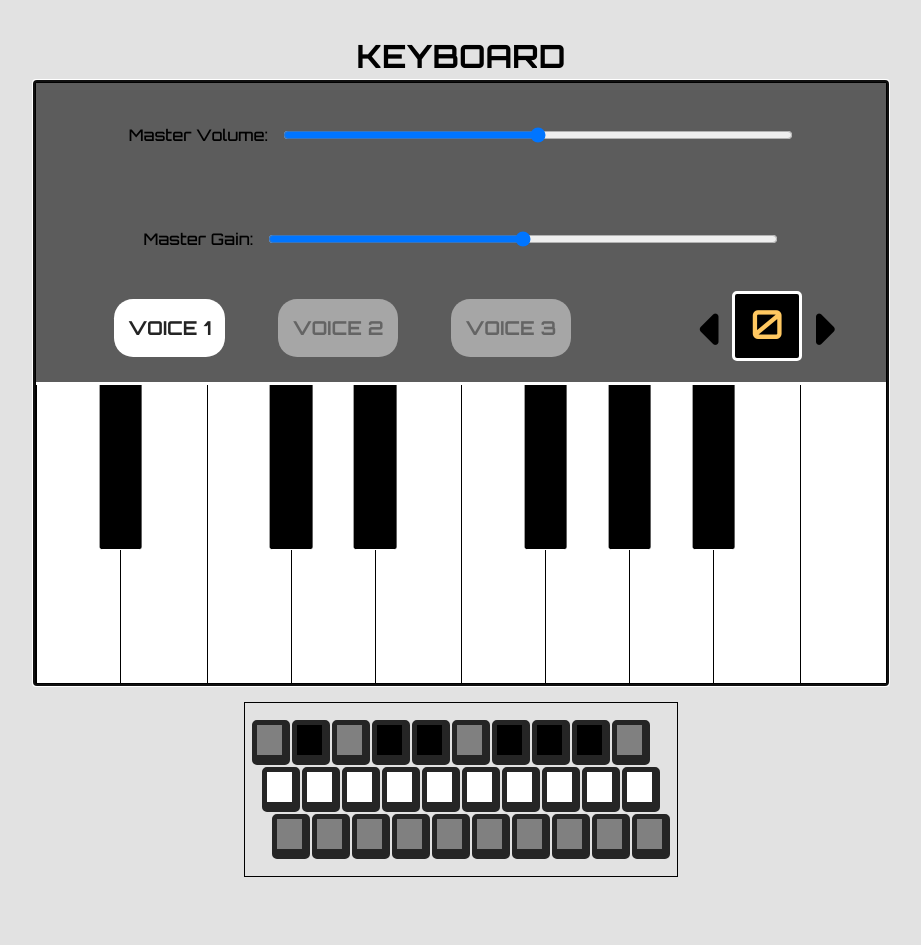
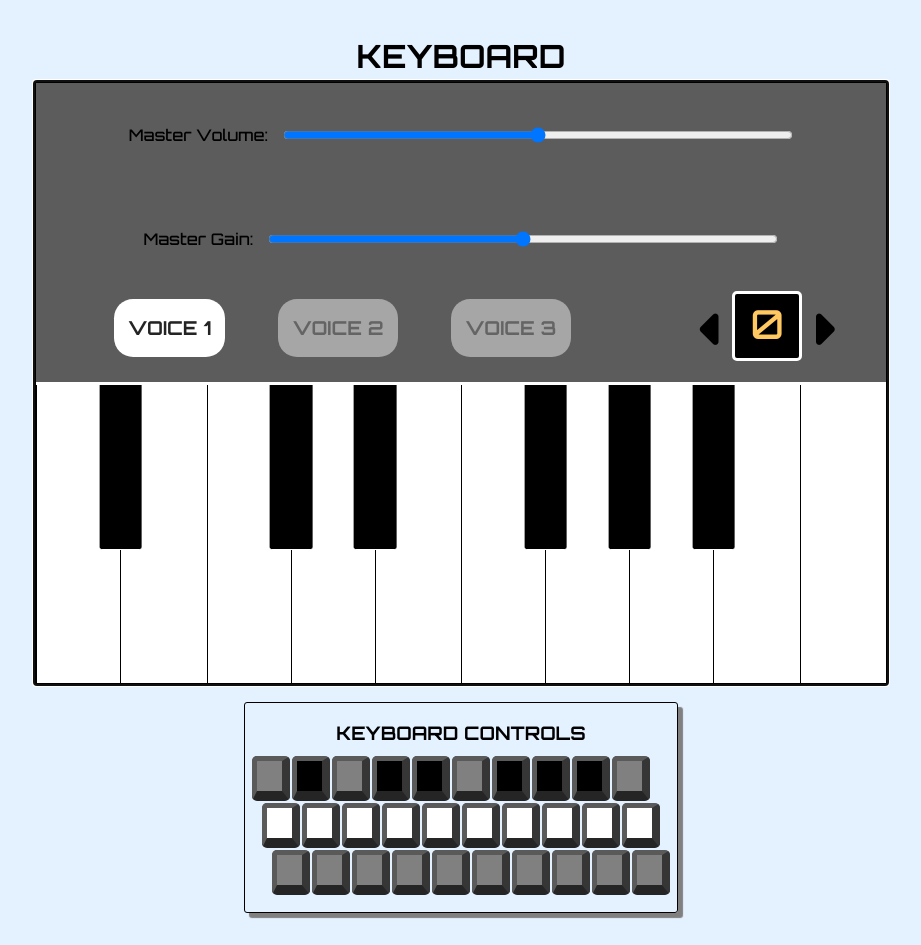
Before and after one commit to nchau3/RK-23-Keyboard, a React (Vite) app: page / in a window 1280 px wide. Shown: the whole page, without its empty margins (179-1100 px from the left). Before the commit the page ends 909 px from the top, so only its background shows below. Built offline with nearby package versions, Linux system fonts and the light colour scheme.

Commit message:
further styling for keyboard input card

```diff
--- a/src/components/Instructions.jsx
+++ b/src/components/Instructions.jsx
@@ -38,6 +38,7 @@ export default function Instructions() {
 
   return (
     <div className="instructions">
+      <h3>KEYBOARD CONTROLS</h3>
       {getQwertyRows()}
     </div>
   )
--- a/src/styles/component-styles/instructions.scss
+++ b/src/styles/component-styles/instructions.scss
@@ -2,9 +2,15 @@
   display: flex;
   flex-direction: column;
   padding: 1rem;
-  border: solid 1px;
+  border: solid 1px black;
+  border-radius: 3px;
 
   margin-top: 1rem;
+  box-shadow: 5px 5px 1px grey;
+
+  h3 {
+    padding-bottom: .5rem;
+  }
 }
 
 .computer-key-row {
@@ -29,9 +35,9 @@
   background-color: grey;
   border-radius: 5px;
   margin: 1px;
-  border-left: 5px solid rgb(37, 37, 37);
-  border-top: 5px solid rgb(37, 37, 37);
-  border-right: 8px solid rgb(37, 37, 37);
+  border-left: 5px solid rgb(90, 90, 90);
+  border-top: 5px solid rgb(90, 90, 90);
+  border-right: 8px solid rgb(54, 54, 54);
   border-bottom: 10px solid rgb(37, 37, 37);
 }
 
--- a/src/styles/index.scss
+++ b/src/styles/index.scss
@@ -4,7 +4,7 @@
   font-weight: 400;
 
   color: black;
-  background-color: #e2e2e2;
+  background-color: #e4f1ff;
 }
 
 body {
```
